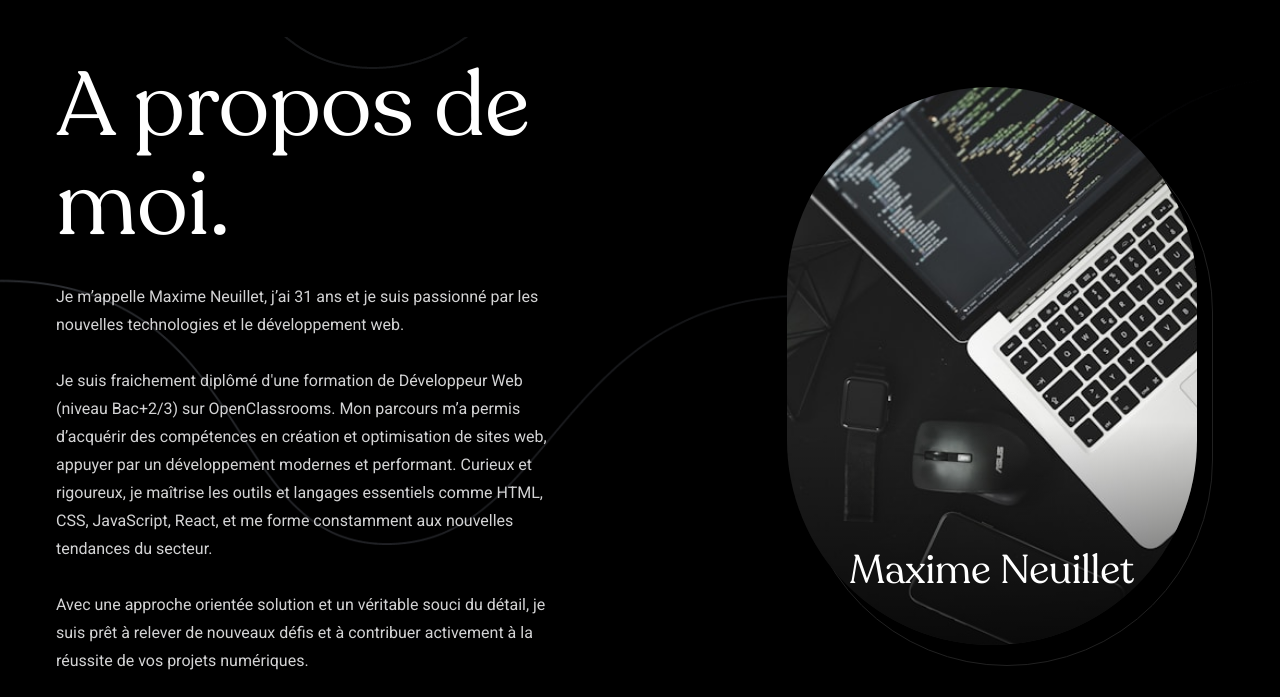
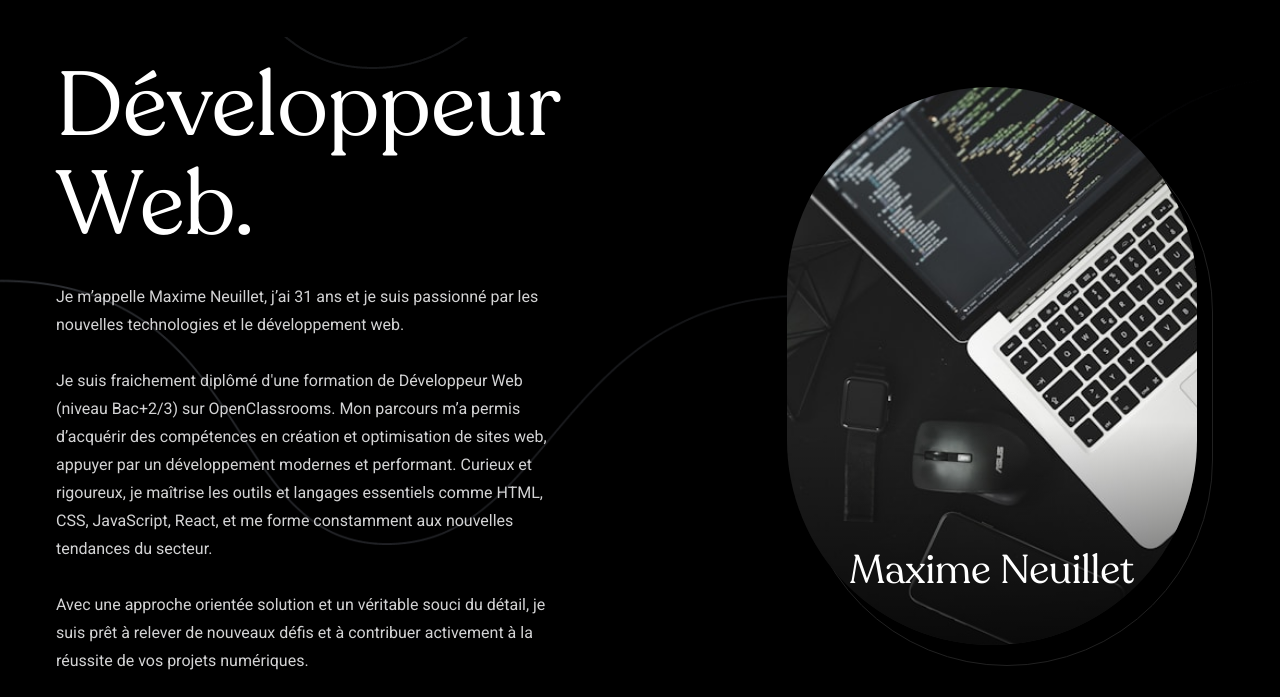
Before and after one commit to githubmaxime/portfolio.io, a plain HTML site: page index.html in a window 1280 px wide. Shown: the part 103-800 px from the top of the page. Drawn offline with Linux system fonts and the light colour scheme.

Commit message:
correction  soutenance

```diff
--- a/assets/css/style.css
+++ b/assets/css/style.css
@@ -149,6 +149,7 @@ address { font-style: normal; }
 html {
   font-size: 10px;
   scroll-behavior: smooth;
+  overflow-x: hidden;
 }
 
 body {
@@ -157,7 +158,7 @@ body {
   font-family: var(--fontFamily-roboto);
   font-size: var(--fontSize-8);
   line-height: 1.75;
-  overflow: hidden;
+  overflow-x: hidden;
 }
 
 body.loaded { overflow-y: auto; }
--- a/index.html
+++ b/index.html
@@ -136,7 +136,7 @@
 
           <div class="hero-content">
 
-            <h1 class="h1 title">A propos de moi.</h1>
+            <h1 class="h1 title">Développeur Web.</h1>
 
               <p class="hero-text">
                 <br>
```
